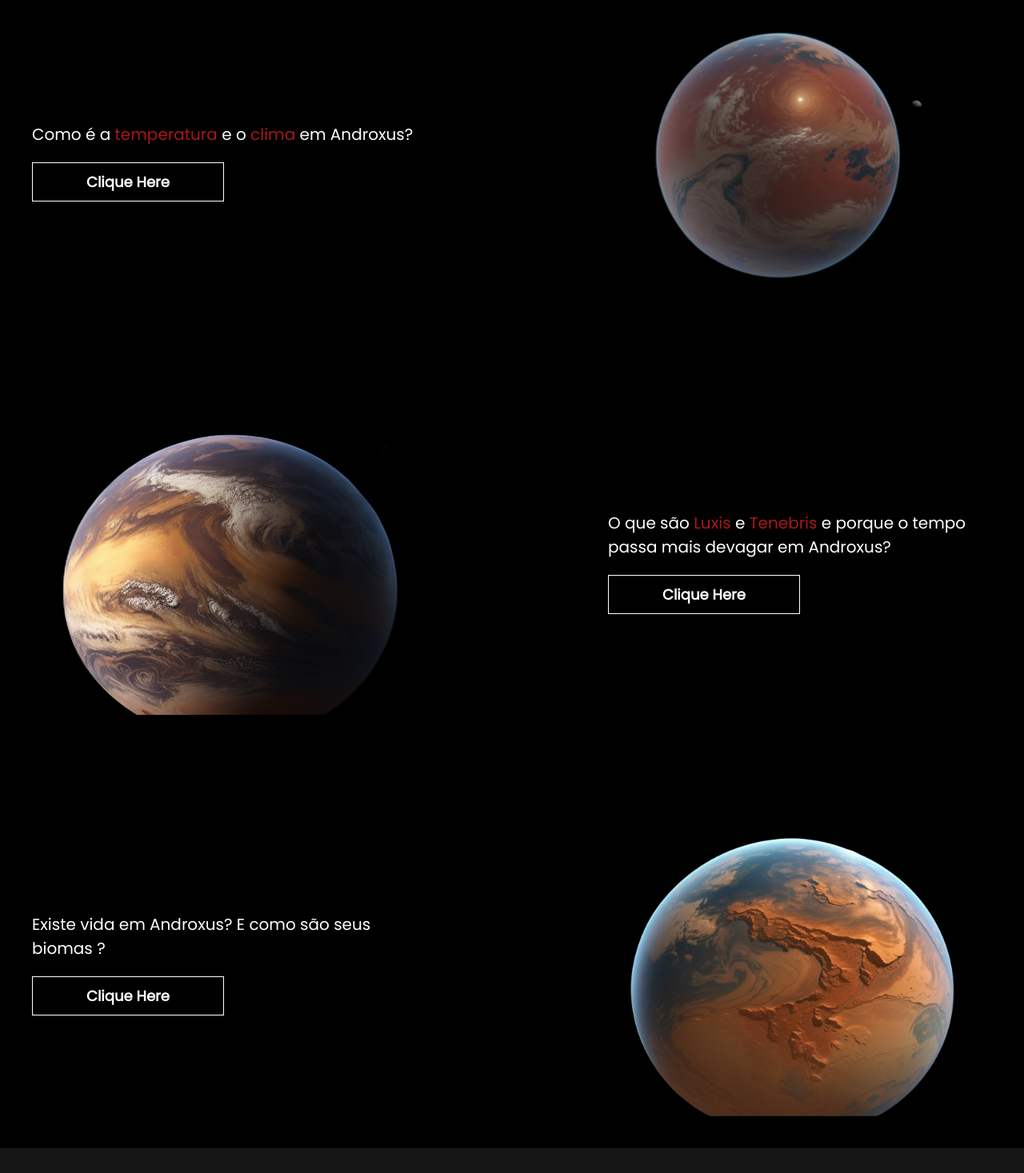
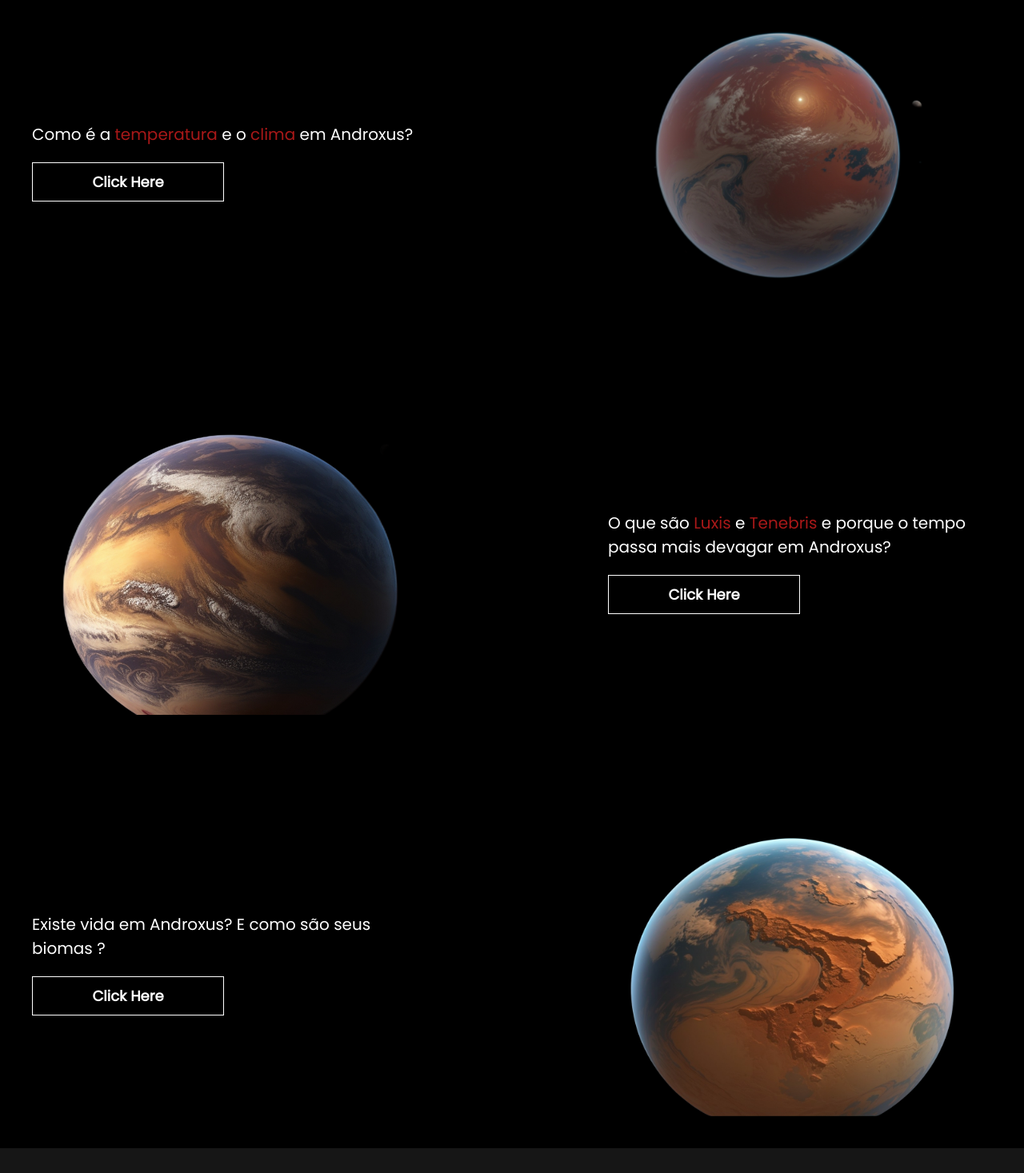
Before and after one commit to DuzzDev/NewWorld, a React (Vite) app in the folder OneDrive/Área de Trabalho/newWord/: page / in a window 1280 px wide. Shown: the part 1022-2489 px from the top of the page at 80% size. Built offline with nearby package versions, Linux system fonts and the light colour scheme.

Commit message:
mais uma vez

```diff
--- a/OneDrive/Área de Trabalho/newWord/src/components/Card/Card.jsx
+++ b/OneDrive/Área de Trabalho/newWord/src/components/Card/Card.jsx
@@ -32,7 +32,7 @@ function Card(){
               className={'btn-card'}
               onClick={showText}
             >
-              Clique Here
+              Click Here
             </Button>
           </div>
           <img src={img2} alt="" className="planet-img" />
@@ -53,7 +53,7 @@ function Card(){
               className={'btn-card'}
               onClick={showText}
             >
-              Clique Here
+              Click Here
             </Button>
           </div>
         </div>
@@ -72,7 +72,7 @@ function Card(){
               className={'btn-card'}
               onClick={showText}
             >
-              Clique Here
+              Click Here
             </Button>
           </div>
           <img src={img4} alt="" className="planet-img" />
```
